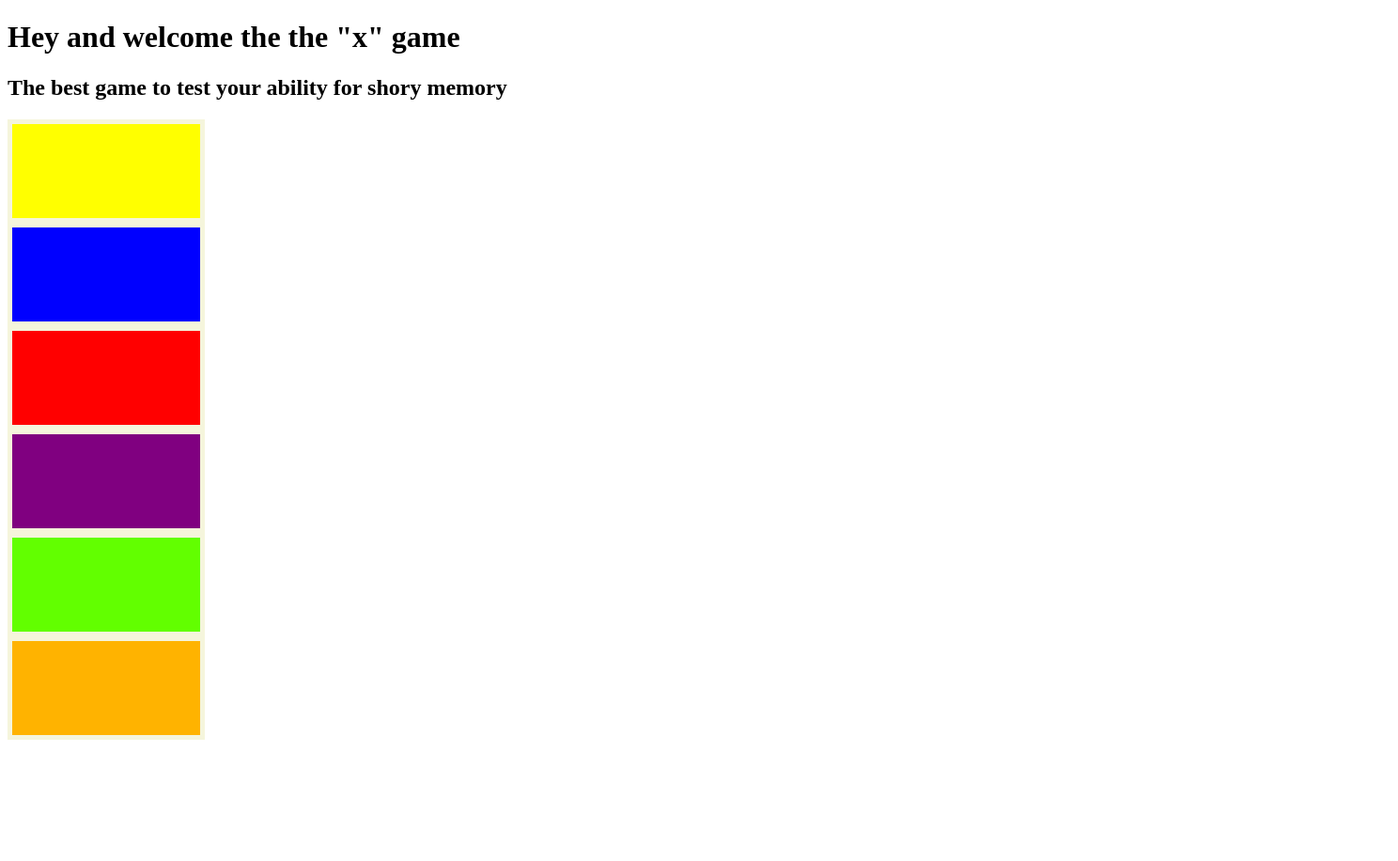
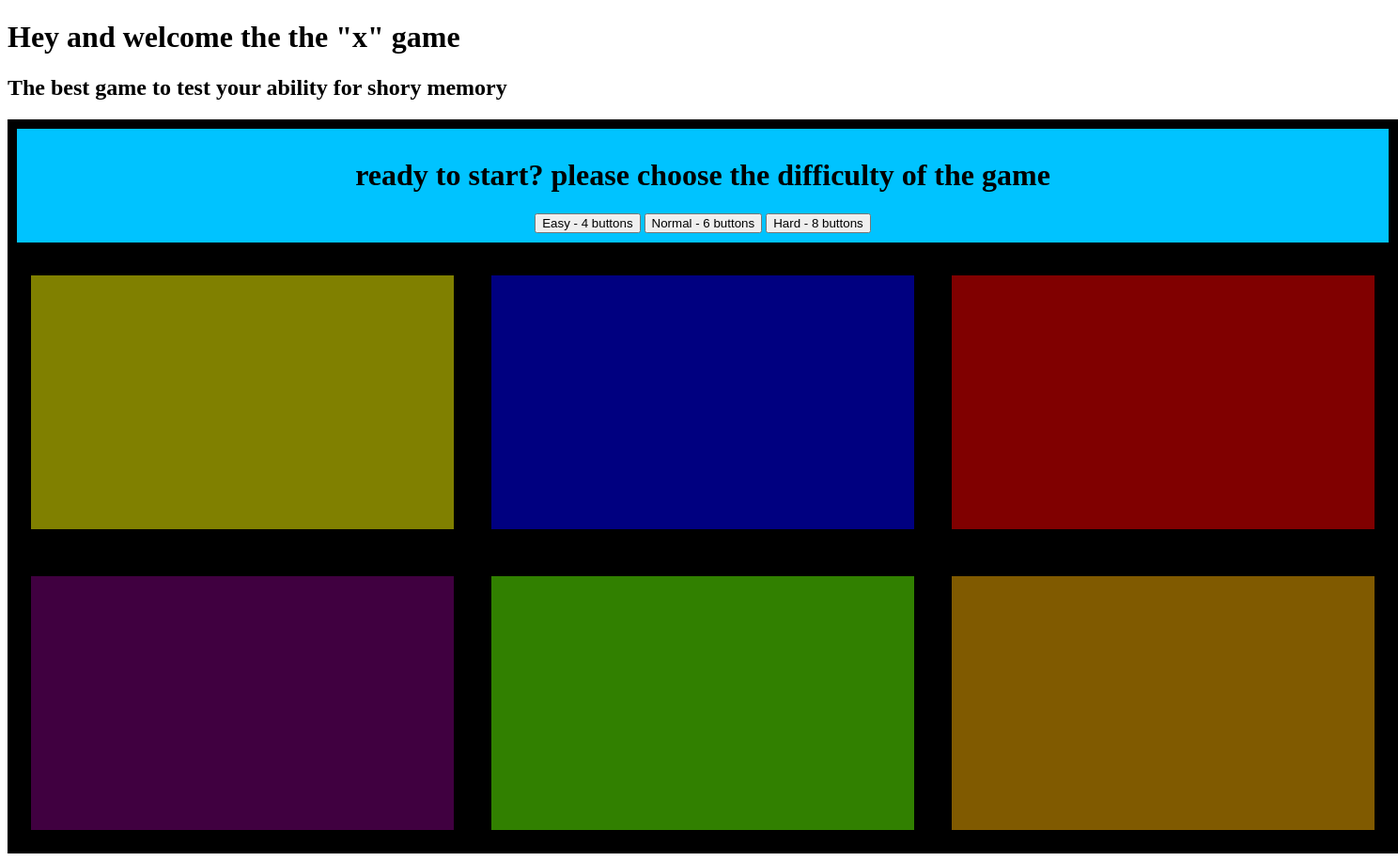
Before and after one commit to yanivt/FSWD-Project2, a plain HTML site: page index.html in a window 1280 px wide. Shown: the whole page at 94% size, 1488 px wide, since content can reach past the window. Before the commit the page ends 800 px from the top, so only its background shows below. Drawn offline with Linux system fonts and the light colour scheme.

Commit message:
game 1 upgrade

```diff
--- a/index.html
+++ b/index.html
@@ -6,53 +6,31 @@
     <meta http-equiv='X-UA-Compatible' content='IE=edge'>
     <title>Page Title</title>
     <meta name='viewport' content='width=device-width, initial-scale=1'>
-    <link rel='stylesheet' type='text/css' media='screen' href='main.css'>
-    <script src='main.js'></script>
-    <style>
-        .rectangle {
-            width: 200px; /* Width of the rectangle */
-            height: 100px; /* Height of the rectangle */
-            background-color: blue;
-            border: 5px solid black;
-            border-color: rgb(245, 245, 220);
-        }
-        #cube1{
-            background-color: yellow;
-        }
-        #cube2{
-            background-color: blue;
-        }
-        #cube3{
-            background-color: red;
-        }
-        #cube4{
-            background-color: purple;
-        }
-        #cube5{
-            background-color: rgb(98, 255, 0);
-        }
-        #cube6{
-            background-color: rgb(255, 179, 0);
-        }
+    <link rel='stylesheet' type='text/css' media='screen' href='memoryGame.css'>
 
-
-    </style>
 </head>
 <body>
     <h1>Hey and welcome the the "x" game</h1>
     <h2>The best game to test your ability for shory memory</h2>
 
     </h2>
-    <div class="line1">
+    <div class="grid-container">
+        <div id="intraction">
+            <h1>ready to start? please choose the difficulty of the game</h1>
+            <button>Easy - 4 buttons</button>
+            <button onclick="start(6)">Normal - 6 buttons</button>
+            <button>Hard - 8 buttons</button>
+
+        </div>
         <div class="rectangle" id="cube1"></div>
         <div class="rectangle" id="cube2"></div>
         <div class="rectangle" id="cube3"></div>
-    </div>
-    <div class="line2">
         <div class="rectangle" id="cube4"></div>
         <div class="rectangle" id="cube5"></div>
         <div class="rectangle" id="cube6"></div>
     </div>
 
+    <script src="memoryGame.js"></script>
+
 </body>
 </html>
--- /dev/null
+++ b/memoryGame.css
@@ -0,0 +1,46 @@
+.rectangle {
+    width: 450px;
+    height: 250px;
+    background-color: blue;
+    border-color: rgb(245, 245, 220);
+    margin: 15px;
+    opacity: 0.5;
+}
+
+#cube1{
+    background-color: yellow;
+}
+#cube2{
+    background-color: blue;
+}
+#cube3{
+    background-color: red;
+}
+#cube4{
+    background-color: purple;
+}
+#cube5{
+    background-color: rgb(98, 255, 0);
+}
+#cube6{
+    background-color: rgb(255, 179, 0);
+}
+.grid-container{
+    width: fit-content;
+    height: fit-content;
+;
+    display: grid;
+    grid-template-areas: 'firstHeader firstHeader firstHeader';
+    padding: 10px;
+
+    gap: 20px 10px;
+    background-color: rgb(0, 0, 0);
+}
+.grid-container > div {
+    padding: 10px 0;
+}
+#intraction{
+    grid-area: firstHeader;
+    background-color: rgb(0, 195, 255);
+    text-align: center;
+}
--- /dev/null
+++ b/memoryGame.js
@@ -0,0 +1,43 @@
+
+let order = [];
+let user;
+
+function animateRec(item){
+    document.getElementById(item).style.opacity =1;
+    setTimeout(() => document.getElementById(item).style.opacity =0.77, 1500);
+    // add sound
+}
+function animatePress(item) {
+    document.getElementById(item).style.opacity =1;
+    setTimeout(() => document.getElementById(item).style.opacity =0.77, 500);
+}
+
+function start(boxs){
+    document.getElementById("intraction").innerHTML = "<h1>Ok! lets start!!!</h1>";
+
+    let newPress = Math.floor(Math.random() * boxs) + 1;
+    order.push(newPress);
+    document.getElementById("intraction").innerHTML += order;
+
+    setTimeout(() => animateRec("cube" + newPress), 1500);
+
+}
+
+
+const buttons = Array.from(document.querySelectorAll('div.rectangle'));
+
+// Function to handle the click event
+function handleClick(event) {
+  console.log("Clicked element ID:", user);
+  user = event.target.id;
+  animatePress(user);
+  //playSound(user);
+  checkAnswer(user);
+}
+
+// Attach click event listener to each button
+buttons.forEach(button => {
+  document.getElementById("cube1").style.color= "red";
+  button.addEventListener('click', handleClick);
+  button.color = "red";
+});
```
Also changed, not shown: game1.js (deleted).
